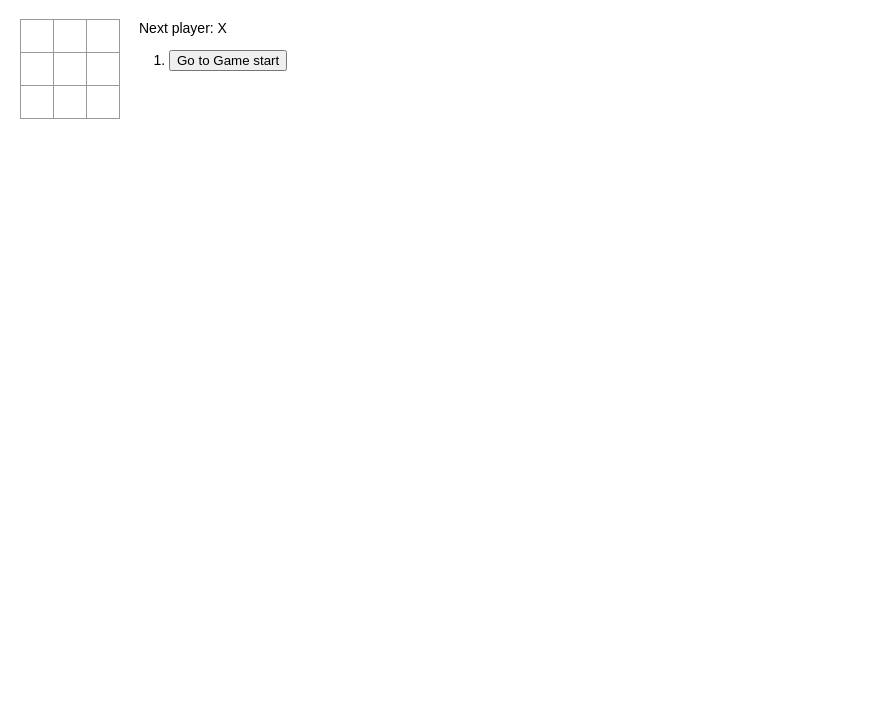
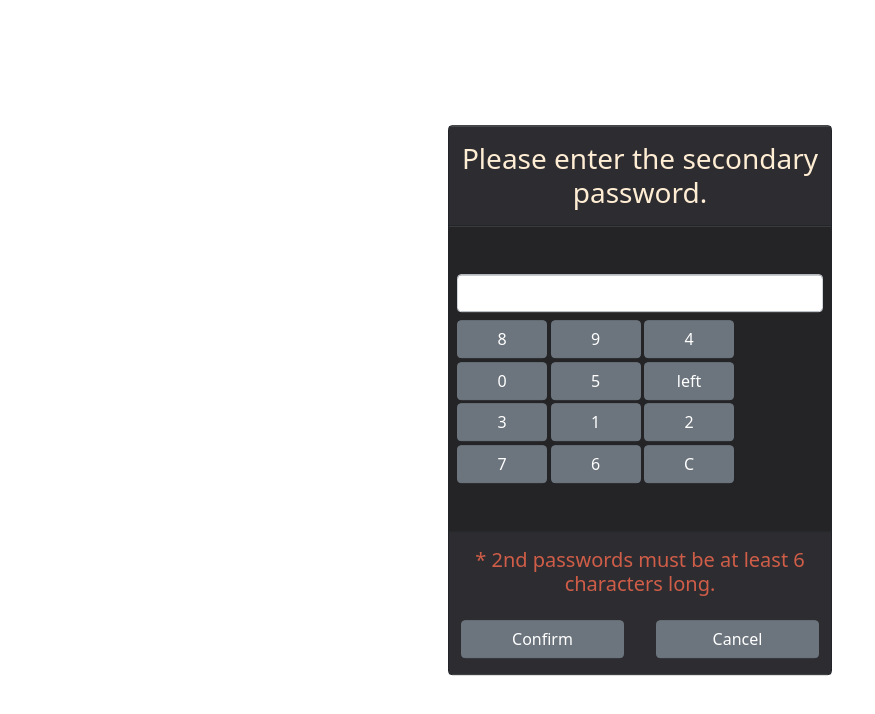
Before and after one commit to krys-git/pin-panel, a React (Create React App) app: page / in a window 1280 px wide. Shown: the top 714 px of the page, without its empty margins (0-875 px from the left). Built offline with nearby package versions, Linux system fonts and the light colour scheme.

Commit message:
panel, no effect

```diff
--- a/package.json
+++ b/package.json
@@ -2,11 +2,14 @@
   "name": "pin-panel",
   "version": "0.1.0",
   "private": true,
+  "overrides": { "autoprefixer": "10.4.5" },
   "dependencies": {
     "@testing-library/jest-dom": "^5.16.4",
     "@testing-library/react": "^13.3.0",
     "@testing-library/user-event": "^13.5.0",
+    "bootstrap": "^5.1.3",
     "react": "^18.1.0",
+    "react-bootstrap": "^2.4.0",
     "react-dom": "^18.1.0",
     "react-scripts": "5.0.1",
     "web-vitals": "^2.1.4"
--- a/src/App.js
+++ b/src/App.js
@@ -1,24 +1,37 @@
-import logo from './logo.svg';
-import './App.css';
+import 'bootstrap/dist/css/bootstrap.min.css';
+import './index.css';
 
 function App() {
   return (
-    <div className="App">
-      <header className="App-header">
-        <img src={logo} className="App-logo" alt="logo" />
-        <p>
-          Edit <code>src/App.js</code> and save to reload.
-        </p>
-        <a
-          className="App-link"
-          href="https://reactjs.org"
-          target="_blank"
-          rel="noopener noreferrer"
-        >
-          Learn React
-        </a>
-      </header>
-    </div>
+    <form class='border border-dark container form-body rounded text-center p-0'>
+      <div class="border-bottom border-dark py-3 bg-out">
+        <h3 class="mb-0" style={{color: '#FFEDD4'}}>Please enter the secondary password.</h3>
+      </div>
+      <div class="form-group px-2 pt-5 bd-body">
+        <input type="text" name="name" id="name" class="form-control w-100"/>
+        <div class="mt-2 pb-5 btn-item">
+          <button class="btn btn-secondary">8</button>
+          <button class="btn btn-secondary">9</button>
+          <button class="btn btn-secondary">4</button>
+          <button class="btn btn-secondary">0</button>
+          <button class="btn btn-secondary">5</button>
+          <button class="btn btn-secondary">left</button>
+          <button class="btn btn-secondary">3</button>
+          <button class="btn btn-secondary">1</button>
+          <button class="btn btn-secondary">2</button>
+          <button class="btn btn-secondary">7</button>
+          <button class="btn btn-secondary">6</button>
+          <button class="btn btn-secondary">C</button>
+        </div>
+      </div>
+      <div class="border-top border-dark bg-out">
+        <h5 class="py-3" style={{color: '#D05D48'}}>* 2nd passwords must be at least 6 characters long.</h5>
+        <div class="row justify-content-around px-2 pb-3">
+          <button class="btn btn-secondary col-5">Confirm</button>
+          <button class="btn btn-secondary col-5">Cancel</button>
+        </div>
+      </div>
+    </form>
   );
 }
 
--- a/src/index.css
+++ b/src/index.css
@@ -1,50 +1,34 @@
 body {
   font: 14px "Century Gothic", Futura, sans-serif;
-  margin: 20px;
+  box-sizing: border-box;
 }
 
-ol, ul {
-  padding-left: 30px;
+.container{
+  position: relative;
+ }
+
+.form-body{
+  position: absolute;
+  top: 50%;
+  left: 50%;
+  width: 30% !important;
+  transform: translate(-50%,-50%);
 }
 
-.board-row:after {
-  clear: both;
-  content: "";
-  display: table;
+.btn-item {
+  display: flex;
+  flex-wrap: wrap;
+  gap: 3.5px;
 }
 
-.status {
-  margin-bottom: 10px;
+.btn-item button {
+  width: 90px;
 }
 
-.square {
-  background: #fff;
-  border: 1px solid #999;
-  float: left;
-  font-size: 24px;
-  font-weight: bold;
-  line-height: 34px;
-  height: 34px;
-  margin-right: -1px;
-  margin-top: -1px;
-  padding: 0;
-  text-align: center;
-  width: 34px;
+.bg-out {
+  background-color: #2D2D31;
 }
 
-.square:focus {
-  outline: none;
+.bd-body {
+  background-color: #242427;
 }
-
-.kbd-navigation .square:focus {
-  background: #ddd;
-}
-
-.game {
-  display: flex;
-  flex-direction: row;
-}
-
-.game-info {
-  margin-left: 20px;
-}
--- a/src/index.js
+++ b/src/index.js
@@ -1,154 +1,11 @@
 import React from 'react';
-import ReactDOM from 'react-dom/client';
+import ReactDOM from 'react-dom';
 import './index.css';
+import App from "./App"
 
-function Square(props) {
-  return (
-    <button
-      className="square"
-      onClick={props.onClick}
-    >
-      {props.value}
-    </button>
-  );
-}
-
-class Board extends React.Component {
-  renderSquare(i) {
-    return (
-      <Square
-        value={this.props.squares[i]}
-        onClick={() => this.props.onClick(i)}
-      />
-    );
-  }
-
-  render() {
-    return (
-      <div>
-        <div className="board-row">
-          {this.renderSquare(0)}
-          {this.renderSquare(1)}
-          {this.renderSquare(2)}
-        </div>
-        <div className="board-row">
-          {this.renderSquare(3)}
-          {this.renderSquare(4)}
-          {this.renderSquare(5)}
-        </div>
-        <div className="board-row">
-          {this.renderSquare(6)}
-          {this.renderSquare(7)}
-          {this.renderSquare(8)}
-        </div>
-      </div>
-    );
-  }
-}
-
-class Game extends React.Component {
-  constructor(props) {
-    super(props);
-    this.state = {
-      history: [
-        {
-          squares: Array(9).fill(null),
-        }
-      ],
-      stepNumber: 0,
-      xIsNext: true,
-    };
-  }
-
-  handleClick(i) {
-    const history = this.state.history.slice(0, this.state.stepNumber + 1);
-    const current = history[history.length - 1];
-    const squares = current.squares.slice();
-
-    if (calculateWinner(squares) || squares[i]) {
-      return;
-    }
-
-    squares[i] = this.state.xIsNext ? 'X' : 'O';
-
-    this.setState({
-      history: history.concat([{
-        squares: squares,
-      }]),
-      stepNumber: history.length,
-      xIsNext: !this.state.xIsNext,
-    });
-  }
-
-  jumpTo(step) {
-    this.setState({
-      stepNumber: step,
-      xIsNext: (step % 2) === 0,
-    });
-  }
-
-  render() {
-    const history = this.state.history;
-    const current = history[this.state.stepNumber];
-    const winner = calculateWinner(current.squares);
-
-    const moves = history.map((step, move) => {
-      const desc = move ?
-        'Go to move #' + move :
-        'Go to Game start';
-      return (
-        <li key={move}>
-          <button onClick={() => this.jumpTo(move)}>{desc}</button>
-        </li>
-      );
-    })
-
-    let status;
-
-    if (winner) {
-      status = 'Winner: ' + winner;
-    } else {
-      status = 'Next player: ' + (this.state.xIsNext ? 'X' : 'O');
-    }
-
-    return (
-      <div className="game">
-        <div className="game-board">
-          <Board
-            squares={current.squares}
-            onClick={i => this.handleClick(i)}
-          />
-        </div>
-        <div className="game-info">
-          <div>{status}</div>
-          <ol>{moves}</ol>
-        </div>
-      </div>
-    );
-  }
-}
-
-// ========================================
-
-const root = ReactDOM.createRoot(document.getElementById("root"));
-root.render(<Game />);
-
-function calculateWinner(squares) {
-  const lines = [
-    [0, 1, 2],
-    [3, 4, 5],
-    [6, 7, 8],
-    [0, 3, 6],
-    [1, 4, 7],
-    [2, 5, 8],
-    [0, 4, 8],
-    [2, 4, 6],
-  ];
-  for (let i = 0; i < lines.length; i++) {
-    const [a, b, c] = lines[i];
-    if (squares[a] && squares[a] === squares[b] && squares[a] === squares[c]) {
-      return squares[a];
-    }
-  }
-  return null;
-}
+ReactDOM.render(
+  <React.StrictMode>
+    <App />
+  </React.StrictMode>,
+  document.getElementById("root")
+)
```
Also changed, not shown: public/index.html (line endings or trailing spaces), public/manifest.json, public/robots.txt, 2 other files (tests, documents, lock files or other folders).
